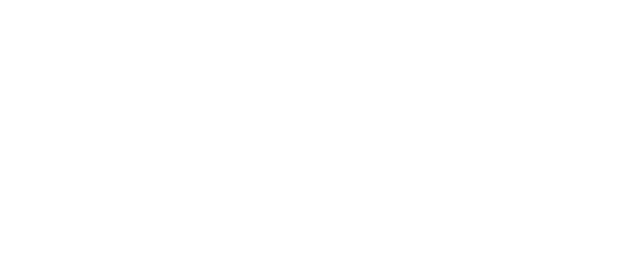
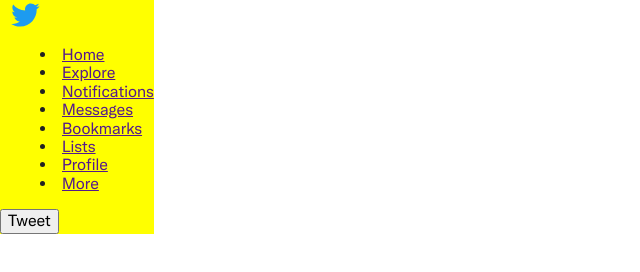
Before and after one commit to Pethum-Jeewantha/vanilla-html-css-twitter-clone, a website built with Parcel: page index.html in a window 1280 px wide. Shown: the whole page, without its empty margins (0-640 px from the left). Built offline with nearby package versions, Linux system fonts and the light colour scheme.

Commit message:
Create the basic structure of the nav menu

```diff
--- a/css/home.css
+++ b/css/home.css
@@ -0,0 +1,22 @@
+.page{
+    display: flex;
+}
+
+.page__nav{
+    background-color: yellow;
+}
+
+.page__main{
+    background-color: green;
+}
+
+.page__aside{
+    background-color: blue;
+}
+
+.nav__icon{
+    width: 50px;
+    height: 30px;
+    color:rgb(29, 155, 240);
+    fill: currentColor;
+}
--- a/css/style.css
+++ b/css/style.css
@@ -83,6 +83,17 @@
   resize: vertical;
 }
 
-/* ==========================================================================
-   Author's custom styles
-   ========================================================================== */
+*:not(svg){
+  box-sizing: border-box;
+}
+
+html{
+  font-family: TwitterChirp, 'sans-serif';
+}
+
+@font-face {
+  font-family: 'TwitterChirp';
+  src: url(../fonts/chirp-regular-web.woff) format("woff"),
+       url(../fonts/chirp-bold-web.woff) format("woff"),
+       url(../fonts/chirp-heavy-web.woff) format("woff");
+}
--- a/index.html
+++ b/index.html
@@ -1,33 +1,71 @@
-<!doctype html>
+<!DOCTYPE html>
 <html class="no-js" lang="en">
+  <head>
+    <meta charset="utf-8" />
+    <title>Home / Twitter</title>
+    <meta name="description" content="Twitter Clone" />
+    <meta name="viewport" content="width=device-width, initial-scale=1" />
 
-<head>
-  <meta charset="utf-8">
-  <title>Home / Twitter</title>
-  <meta name="description" content="Twitter Clone">
-  <meta name="viewport" content="width=device-width, initial-scale=1">
+    <meta property="og:title" content="Twitter Clone" />
+    <meta property="og:type" content="website" />
+    <meta property="og:url" content="" />
+    <meta property="og:image" content="icon.png" />
 
-  <meta property="og:title" content="Twitter Clone">
-  <meta property="og:type" content="website">
-  <meta property="og:url" content="">
-  <meta property="og:image" content="icon.png">
+    <link rel="author" href="humans.txt" />
+    <link rel="manifest" href="site.webmanifest" />
+    <link rel="apple-touch-icon" href="icon.png" />
+    <link rel="shortcut icon" href="favicon.ico" type="image/x-icon" />
 
-  <link rel="author" href="humans.txt">
-  <link rel="manifest" href="site.webmanifest">
-  <link rel="apple-touch-icon" href="icon.png">
-  <link rel="shortcut icon" href="favicon.ico" type="image/x-icon">
+    <link rel="stylesheet" href="css/normalize.css" />
+    <link rel="stylesheet" href="css/style.css" />
+    <link rel="stylesheet" href="css/home.css" />
+  </head>
 
-  <link rel="stylesheet" href="css/normalize.css">
-  <link rel="stylesheet" href="css/style.css">
-  <link rel="stylesheet" href="css/home.css">
+  <body class="page">
+    <nav class="nav page__nav">
+      <svg
+        class="nav__icon"
+        viewBox="0 0 24 24"
+        aria-hidden="true"
+        class="
+          r-1cvl2hr
+          r-4qtqp9
+          r-yyyyoo
+          r-16y2uox
+          r-8kz0gk
+          r-dnmrzs
+          r-bnwqim
+          r-1plcrui
+          r-lrvibr
+          r-lrsllp
+        "
+      >
+        <g>
+          <path
+            d="M23.643 4.937c-.835.37-1.732.62-2.675.733.962-.576 1.7-1.49 2.048-2.578-.9.534-1.897.922-2.958 1.13-.85-.904-2.06-1.47-3.4-1.47-2.572 0-4.658 2.086-4.658 4.66 0 .364.042.718.12 1.06-3.873-.195-7.304-2.05-9.602-4.868-.4.69-.63 1.49-.63 2.342 0 1.616.823 3.043 2.072 3.878-.764-.025-1.482-.234-2.11-.583v.06c0 2.257 1.605 4.14 3.737 4.568-.392.106-.803.162-1.227.162-.3 0-.593-.028-.877-.082.593 1.85 2.313 3.198 4.352 3.234-1.595 1.25-3.604 1.995-5.786 1.995-.376 0-.747-.022-1.112-.065 2.062 1.323 4.51 2.093 7.14 2.093 8.57 0 13.255-7.098 13.255-13.254 0-.2-.005-.402-.014-.602.91-.658 1.7-1.477 2.323-2.41z"
+          ></path>
+        </g>
+      </svg>
 
-</head>
+      <menu class="nav_menu">
+        <li class="menu-item"><a href="">Home</a></li>
+        <li class="menu-item"><a href="">Explore</a></li>
+        <li class="menu-item"><a href="">Notifications</a></li>
+        <li class="menu-item"><a href="">Messages</a></li>
+        <li class="menu-item"><a href="">Bookmarks</a></li>
+        <li class="menu-item"><a href="">Lists</a></li>
+        <li class="menu-item"><a href="">Profile</a></li>
+        <li class="menu-item"><a href="">More</a></li>
+      </menu>
 
-<body>
+      <button>Tweet</button>
+    </nav>
 
-  <script src="js/plugins.js"></script>
-  <script src="js/main.js"></script>
+    <main class="main page__main"></main>
 
-</body>
+    <aside class="aside page__aside"></aside>
 
+    <script src="js/plugins.js"></script>
+    <script src="js/main.js"></script>
+  </body>
 </html>
```
Also changed, not shown: fonts/chirp-bold-web.woff (added), fonts/chirp-heavy-web.woff (added), fonts/chirp-regular-web.woff (added).
